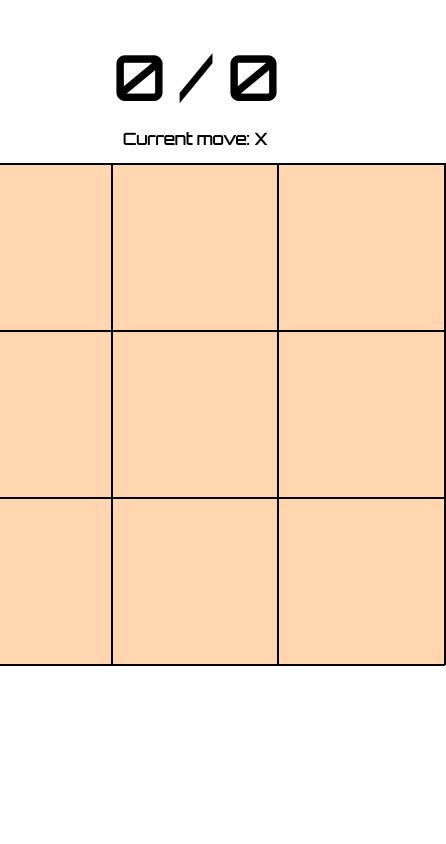
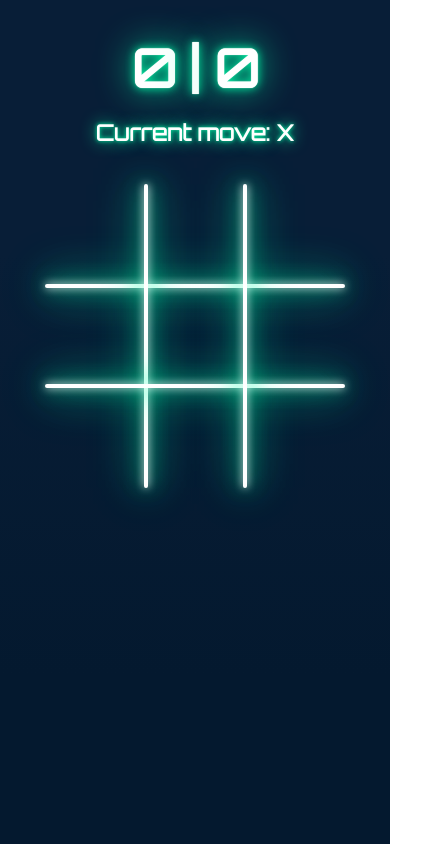
Before and after one commit to DuudeXXI/tic_tac_toe, a React (Create React App) app: page / in a window 390 px wide. Shown: the whole page, 446 px wide, since content can reach past the window. Built offline with nearby package versions, Linux system fonts and the light colour scheme.

Commit message:
style update

```diff
--- a/src/App.jsx
+++ b/src/App.jsx
@@ -16,7 +16,7 @@ function App() {
   useEffect(() => {
     checkWin();
     checkTie();
-    setPlayer(x => x === "O" ? "X" : "O")
+      setPlayer(x => x === "O" ? "X" : "O")
     if (xxx === scoreLimit && ooo < scoreLimit) {
       alert(`Winner ${result.winner}`)
       setXxx(0)
@@ -40,6 +40,7 @@ function App() {
       alert("Lygios")
     }
     restartGame()
+    setPlayer("O")
   }, [result])
 
   const chooseSquare = (square) => {
@@ -90,7 +91,7 @@ function App() {
   return (
     <div className="App">
       <div className="points">
-        <h1>{ooo} / {xxx}</h1>
+        <h1>{ooo} | {xxx}</h1>
         <h2>Current move: {player}</h2>
       </div>
       <div className="board">
@@ -113,6 +114,8 @@ function App() {
               chooseSquare(2);
             }}
           />
+          <div className="line line-top"></div>
+          <div className="line line-vertical-left"></div>
         </div>
         <div className="row">
           <Square
@@ -133,6 +136,7 @@ function App() {
               chooseSquare(5);
             }}
           />
+          <div className="line line-bottom"></div>
         </div>
         <div className="row">
           <Square
@@ -153,6 +157,7 @@ function App() {
               chooseSquare(8);
             }}
           />
+          <div className="line line-vertical-right"></div>
         </div>
       </div>
     </div>
--- a/src/App.scss
+++ b/src/App.scss
@@ -1,4 +1,9 @@
-.App{
+:root{
+  --primary-color: #0fa;
+  --secondary-color: #bc13fe;
+}
+
+.App {
   width: 100vw;
   height: 100vh;
   display: flex;
@@ -6,53 +11,179 @@
   flex-direction: column;
 }
 
-body{
+body {
+  user-select: none;
   padding: 0;
   margin: 0;
   box-sizing: border-box;
+  background: linear-gradient(0deg, rgb(4, 25, 47) 20%, rgb(8, 30, 55) 70.2%);
 }
 
-.board{
-  width: 500px;
-  height: 500px;
-  background-color: rgb(255, 214, 175);
-  border: 1px solid black;
+.board {
+  width: 600px;
+  height: 600px;
   display: flex;
   flex-direction: column;
-  .row{
-    flex: 33%;
+  .row {
+    position: relative;
+    width: 100%;
     display: flex;
     flex-direction: row;
   }
 }
 
-.square{
-  flex: 33%;
-  height: 100%;
-  border: 1px solid black;
+.square {
+  width: 100%;
+  height: 200px;
   display: grid;
   justify-content: center;
   align-items: center;
   font-size: 30px;
-  color: black;
   font-family: Arial, Helvetica, sans-serif;
   transition: all 0.1s ease-in-out;
   cursor: pointer;
-  &:active{
+  &:active {
     background-color: rgb(238, 184, 134);
   }
+  span {
+    color: rgb(255, 255, 255);
+    animation: pulsate 1.5s infinite alternate;
+    text-shadow: 0 0 .2rem #fff,
+    0 0 2rem rgba(0, 255, 170, 0.596),
+    0 0 0.8rem rgba(0, 255, 170, 0.575),
+    0 0 2.8rem rgba(0, 255, 170, 0.589);
+    font-size: 92px;
+  }
 }
-.points{
+.points {
   font-family: Orbitron;
   display: flex;
   flex-direction: column;
   align-items: center;
   justify-content: center;
-  h1{
+  h1 {
     font-size: 60px;
+    color: rgb(255, 255, 255);
+    text-shadow: 0 0 1px #fff, 0 0 10px #0fa, 0 0 36px #0fa;
     margin-bottom: 0px;
   }
-  h2{
-    font-size: 16px;
+  h2 {
+    font-size: 32px;
+    color: rgb(255, 255, 255);
+    text-shadow: 0 0 4px #0fa, 0 0 16px #0fa;
+    margin-bottom: 40px;
   }
 }
+
+.line-top {
+  height: 4px;
+  width: 100%;
+  bottom: -2px;
+  left: 0;
+}
+.line-bottom {
+  height: 4px;
+  width: 100%;
+  bottom: -2px;
+  left: 0;
+}
+.line-vertical-left {
+  height: calc(300% + 4px);
+  width: 4px;
+  left: 33%;
+  top: -2px;
+}
+.line-vertical-right{
+  height: calc(300% + 4px);
+  width: 4px;
+  left: 66%;
+  bottom: -2px;
+}
+.line {
+  position: absolute;
+  content: "";
+  background-color: rgb(255, 255, 255);
+  box-shadow: 0 0 8px #fff,
+  0 0 20px #0fa,
+  0 0 40px #0fa,
+  0 0 50px #0fa,
+  inset 0 0 0 #0fa;
+  border-radius: 99px;
+}
+@media (max-width: 768px) {
+  .points {
+    h1 {
+      font-size: 60px;
+    }
+    h2 {
+      font-size: 26px;
+    }
+  }
+  .square {
+    height: 140px;
+    span {
+      font-size: 68px;
+    }
+  }
+  .board {
+    width: 420px;
+    height: 420px;
+  }
+}
+@media (max-width: 576px) {
+  .points {
+    h1 {
+      font-size: 52px;
+    }
+    h2 {
+      font-size: 22px;
+    }
+  }
+  .square {
+    height: 100px;
+    span {
+      font-size: 52px;
+    }
+  }
+  .board {
+    width: 300px;
+    height: 300px;
+  }
+}
+@media (max-width: 320px) {
+  .points {
+    h1 {
+      font-size: 42px;
+    }
+    h2 {
+      font-size: 18px;
+    }
+  }
+  .square {
+    height: 80px;
+    span {
+      font-size: 42px;
+    }
+  }
+  .board {
+    width: 240px;
+    height: 240px;
+  }
+}
+
+@keyframes pulsate {
+  100% {
+      text-shadow:
+      0 0 5px #fff,
+      0 0 12px #fff,
+      0 0 30px #0fa,
+      0 0 50px #0fa
+  }
+  0% {
+    text-shadow:
+    0 0 4px #fff,
+    0 0 6px #fff,
+    0 0 25px #0fa,
+    0 0 35px #0fa
+}
+}
--- a/src/Components/Square.jsx
+++ b/src/Components/Square.jsx
@@ -4,7 +4,7 @@ const Square = ({ value, chooseSquare}) => {
 
     return (
         <div className="square" onClick={chooseSquare}>
-            {value}
+            <span>{value}</span>
         </div>
      );
 }
```
